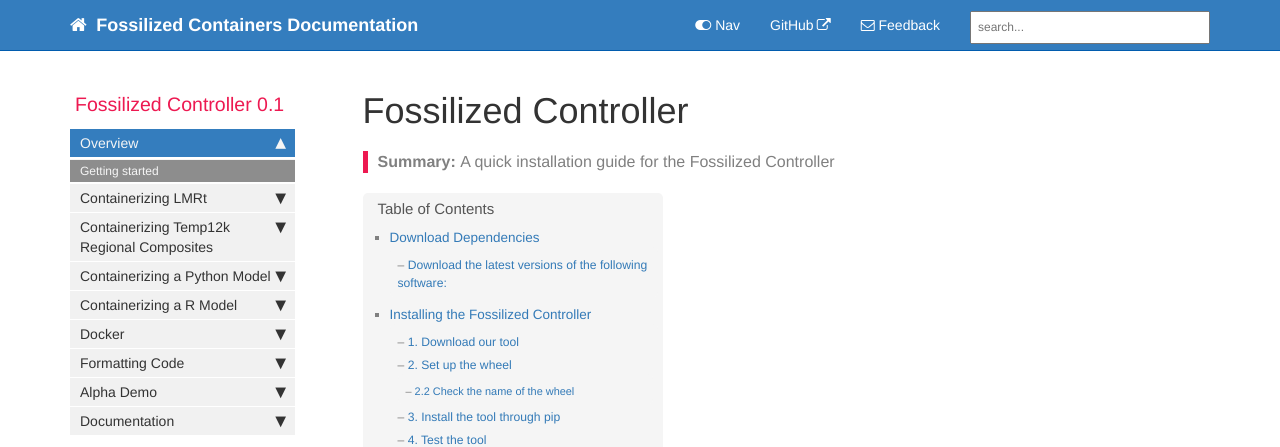
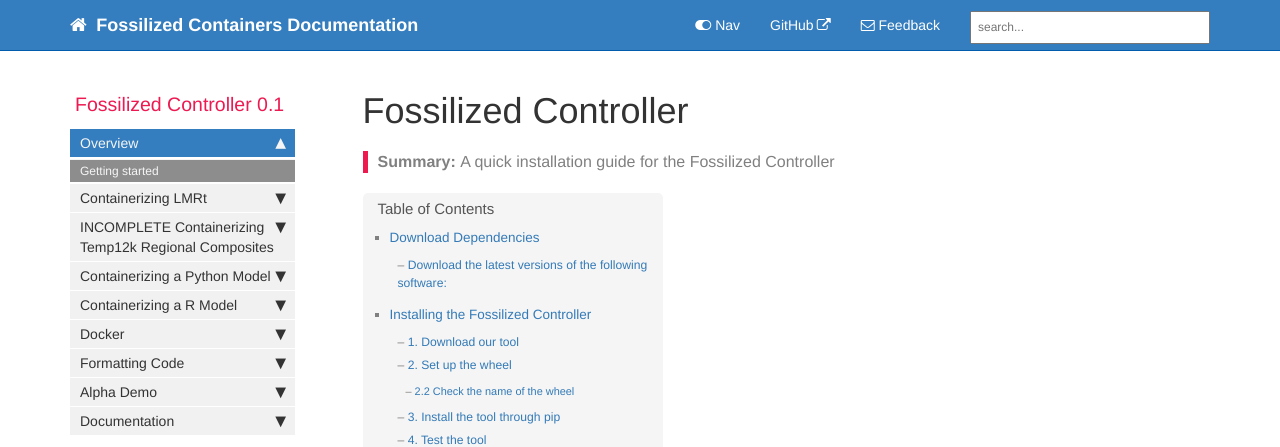
Before and after one commit to FossilizedContainers/fossilized-controller, a Jekyll site: the page built from docs/index.md, in a window 1280 px wide. Shown: the top 447 px of the page. Built offline with Jekyll 4.4.1, drawn with Linux system fonts in a browser that asks for light colours; comment, search, counter and statistics services are not loaded.

Commit message:
Make clear the Temp12k section is unfinished

```diff
--- a/docs/_data/sidebars/index_sidebar.yml
+++ b/docs/_data/sidebars/index_sidebar.yml
@@ -51,7 +51,7 @@
         output: web
         type: frontmatter
 
-  - title: Containerizing Temp12k Regional Composites
+  - title: INCOMPLETE Containerizing Temp12k Regional Composites
     output: web
     folderitems:
       - title: Getting Started
```
